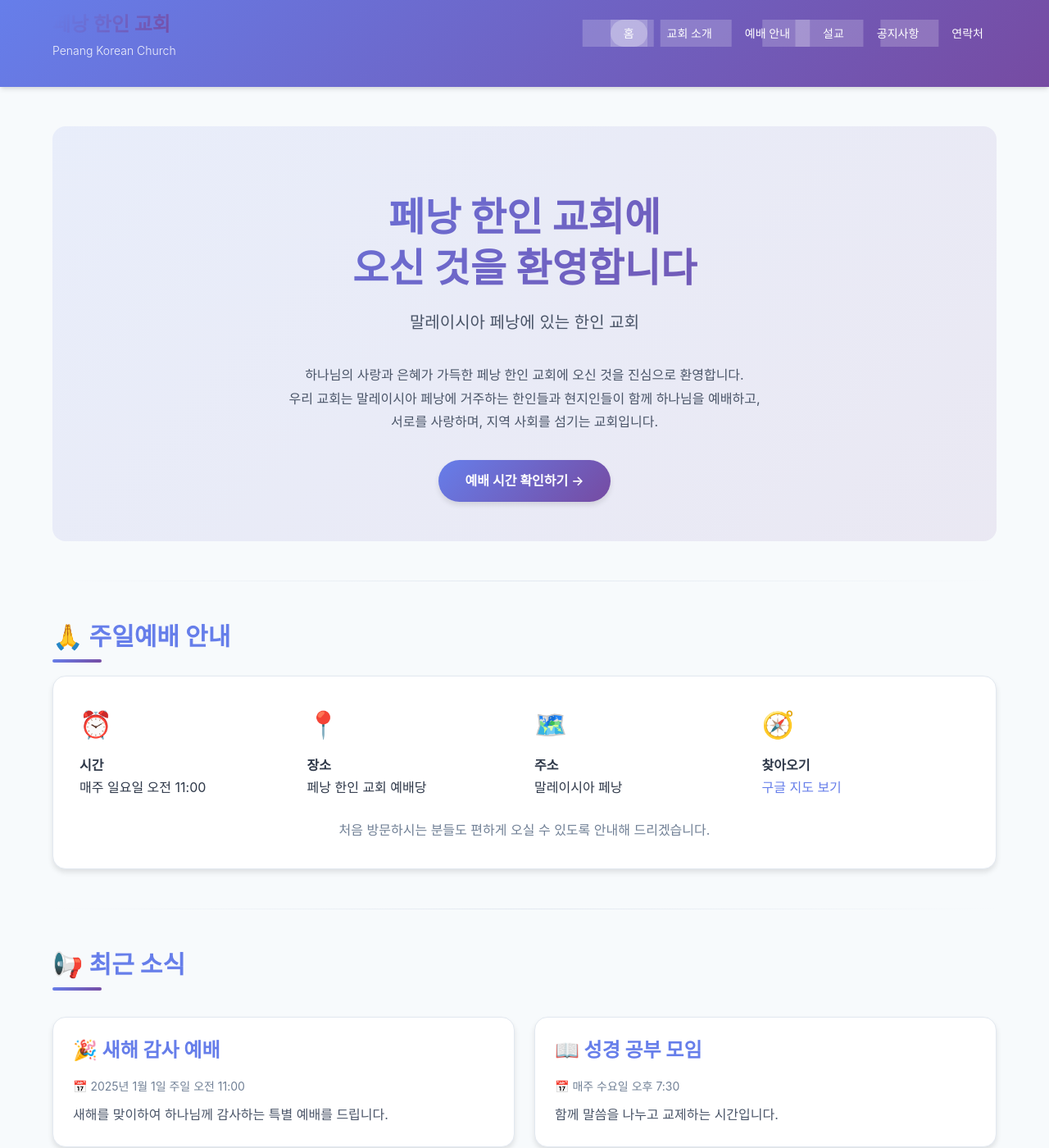
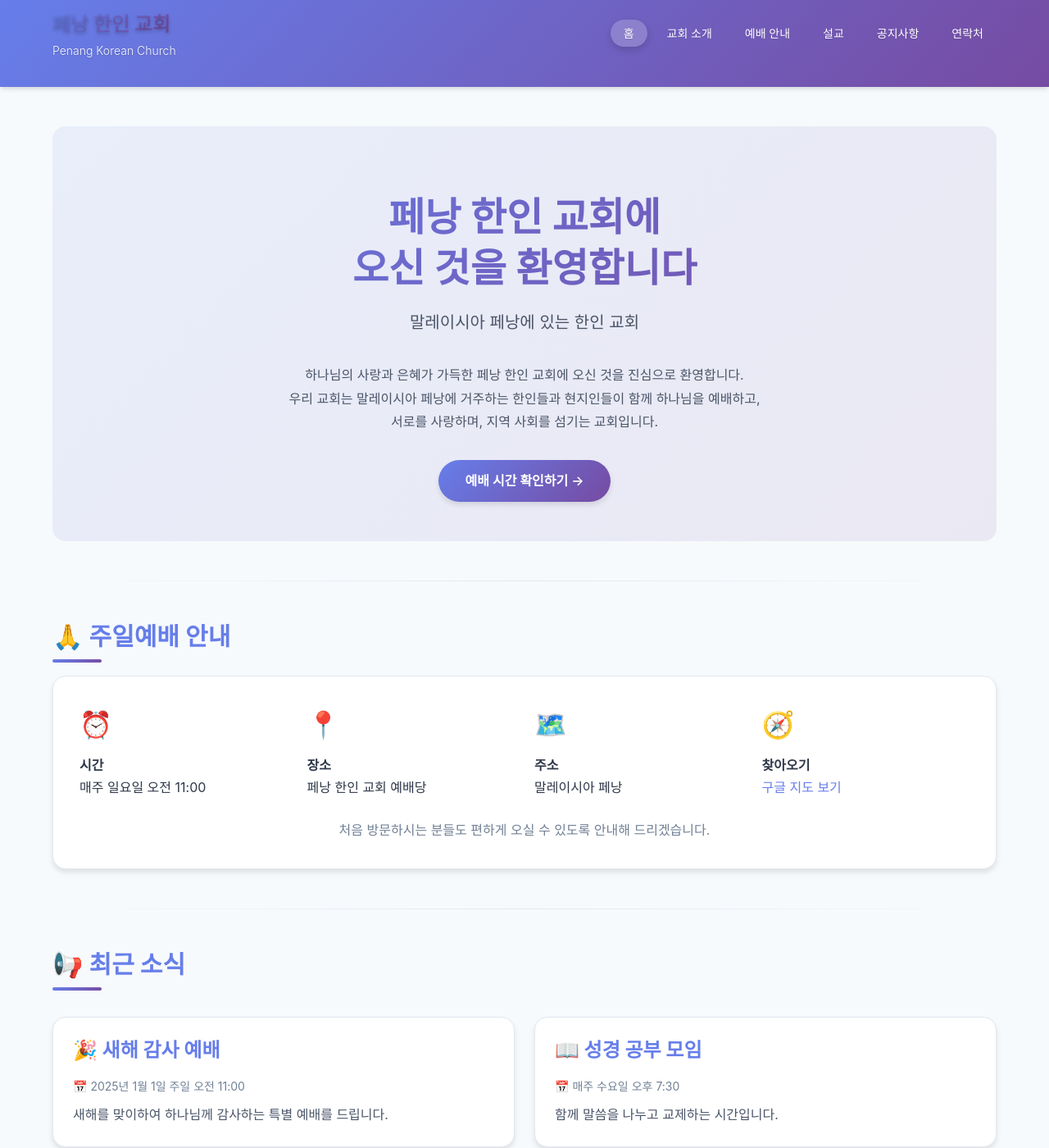
Before and after one commit to aaron-jang/penang-korean-church, a Jekyll site: the page built from index.md, in a window 1280 px wide and 1400 px high. Shown: the whole window at 82% size. Built offline with Jekyll 4.4.1, drawn with Linux system fonts in a browser that asks for light colours.

Commit message:
Fix: 헤더 완전 개선 - 타이틀 text-shadow 추가, 호버 효과 단순화

```diff
--- a/assets/css/custom.css
+++ b/assets/css/custom.css
@@ -153,17 +153,19 @@ body {
   color: white;
   text-decoration: none;
   transition: opacity var(--transition-fast);
+  text-shadow: 0 2px 4px rgba(0, 0, 0, 0.2);
 }
 
 .site-title a:hover {
-  opacity: 0.9;
+  opacity: 0.95;
 }
 
 .site-subtitle {
   font-size: var(--font-size-sm);
-  color: rgba(255, 255, 255, 0.9);
+  color: rgba(255, 255, 255, 0.95);
   margin-top: var(--space-1);
   font-weight: 300;
+  text-shadow: 0 1px 2px rgba(0, 0, 0, 0.2);
 }
 
 /* ========================================
@@ -185,32 +187,16 @@ body {
   border-radius: var(--radius-full);
   font-weight: 500;
   font-size: var(--font-size-sm);
-  transition: all var(--transition-fast);
+  transition: all var(--transition-base);
   position: relative;
-  overflow: hidden;
-}
-
-.main-nav a::before {
-  content: '';
-  position: absolute;
-  top: 0;
-  left: 0;
-  width: 100%;
-  height: 100%;
-  background: rgba(255, 255, 255, 0.2);
-  transform: translateX(-100%);
-  transition: transform var(--transition-base);
-}
-
-.main-nav a:hover::before,
-.main-nav a.active::before {
-  transform: translateX(0);
+  text-shadow: 0 1px 2px rgba(0, 0, 0, 0.1);
 }
 
 .main-nav a:hover,
 .main-nav a.active {
-  background: rgba(255, 255, 255, 0.25);
-  /* backdrop-filter 제거하고 배경을 더 진하게 */
+  background: rgba(255, 255, 255, 0.2);
+  transform: translateY(-2px);
+  box-shadow: 0 4px 8px rgba(0, 0, 0, 0.15);
 }
 
 /* ========================================
```
